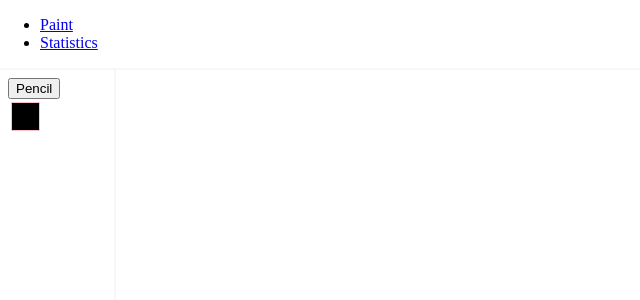
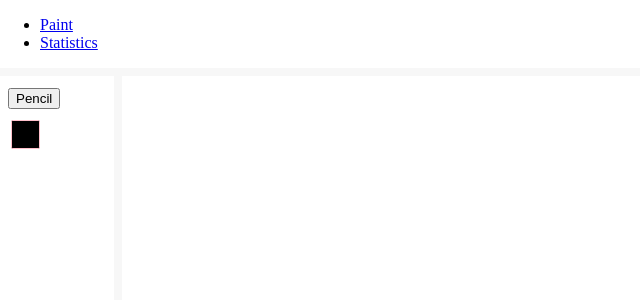
Before and after one commit to scottwarren/paint, a React (Create React App) app: page / in a window 1280 px wide. Shown: the top 300 px of the page, without its empty margins (0-640 px from the left). Built offline with nearby package versions, Linux system fonts and the light colour scheme.

Commit message:
Chore: Improving the sidebar layout

```diff
--- a/src/pages/Paint.tsx
+++ b/src/pages/Paint.tsx
@@ -14,14 +14,21 @@ const DEFAULT_RGBA = {
 
 const Container = styled.div`
   display: flex;
-  border-top: solid 2px hsl(0, 0%, 97%);
-  border-bottom: solid 2px hsl(0, 0%, 97%);
+  border-top: solid 0.5em hsl(0, 0%, 97%);
+  border-bottom: solid 0.5em hsl(0, 0%, 97%);
 `;
 
 const ToolbarContainer = styled.div`
-  width: 100px;
-  border-right: solid 2px hsl(0, 0%, 97%);
+  width: 6.25em;
+  border-right: solid 0.5em hsl(0, 0%, 97%);
   padding: 0.5em;
+
+  display: flex;
+  flex-direction: column;
+`;
+
+const ToolbarRow = styled.div`
+  margin: 0.25em 0;
 `;
 
 const CanvasContainer = styled.div`
@@ -35,12 +42,12 @@ function Paint(): React.ReactElement {
   return (
     <Container>
       <ToolbarContainer>
-        <div>
+        <ToolbarRow>
           <button>Pencil</button>
-        </div>
-        <div>
+        </ToolbarRow>
+        <ToolbarRow>
           <ColorPicker color={color} onChange={({ rgb }) => setColor(rgb)} />
-        </div>
+        </ToolbarRow>
       </ToolbarContainer>
       <CanvasContainer>
         <Canvas color={color} />
```
